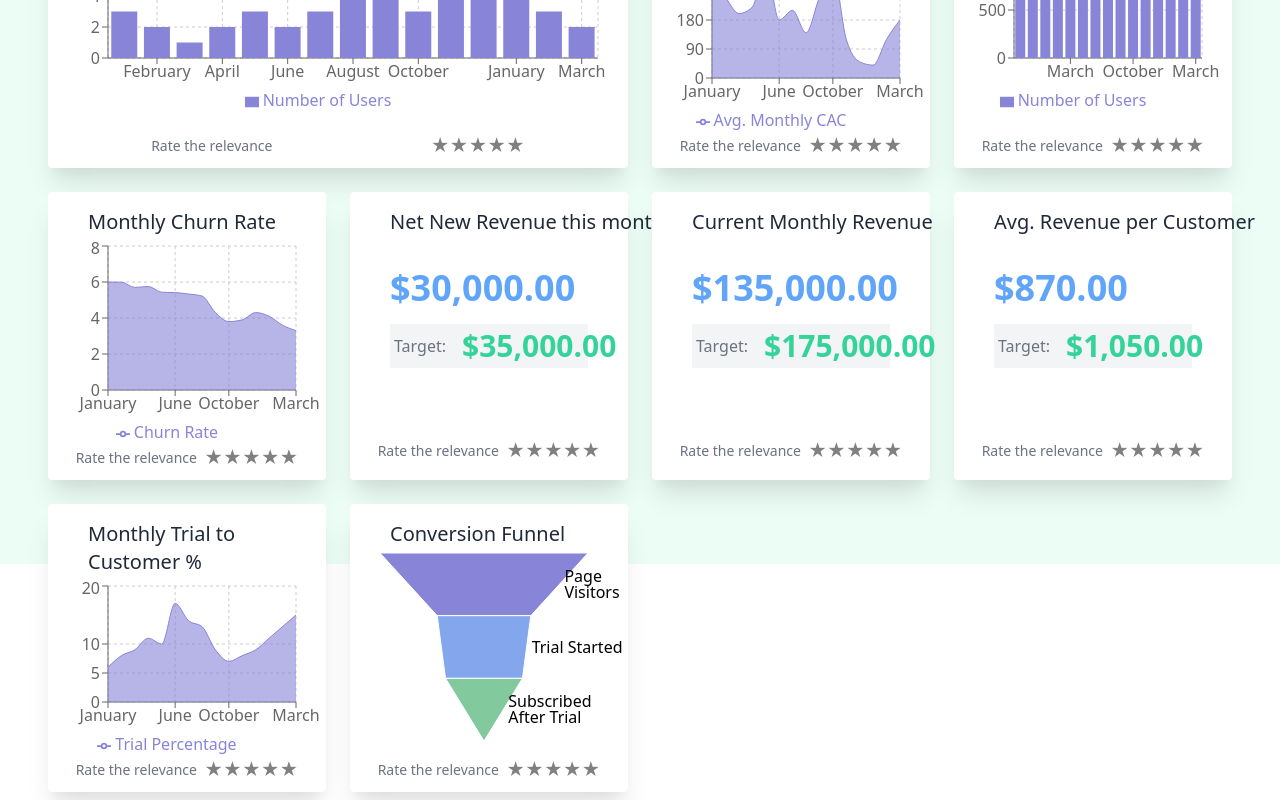
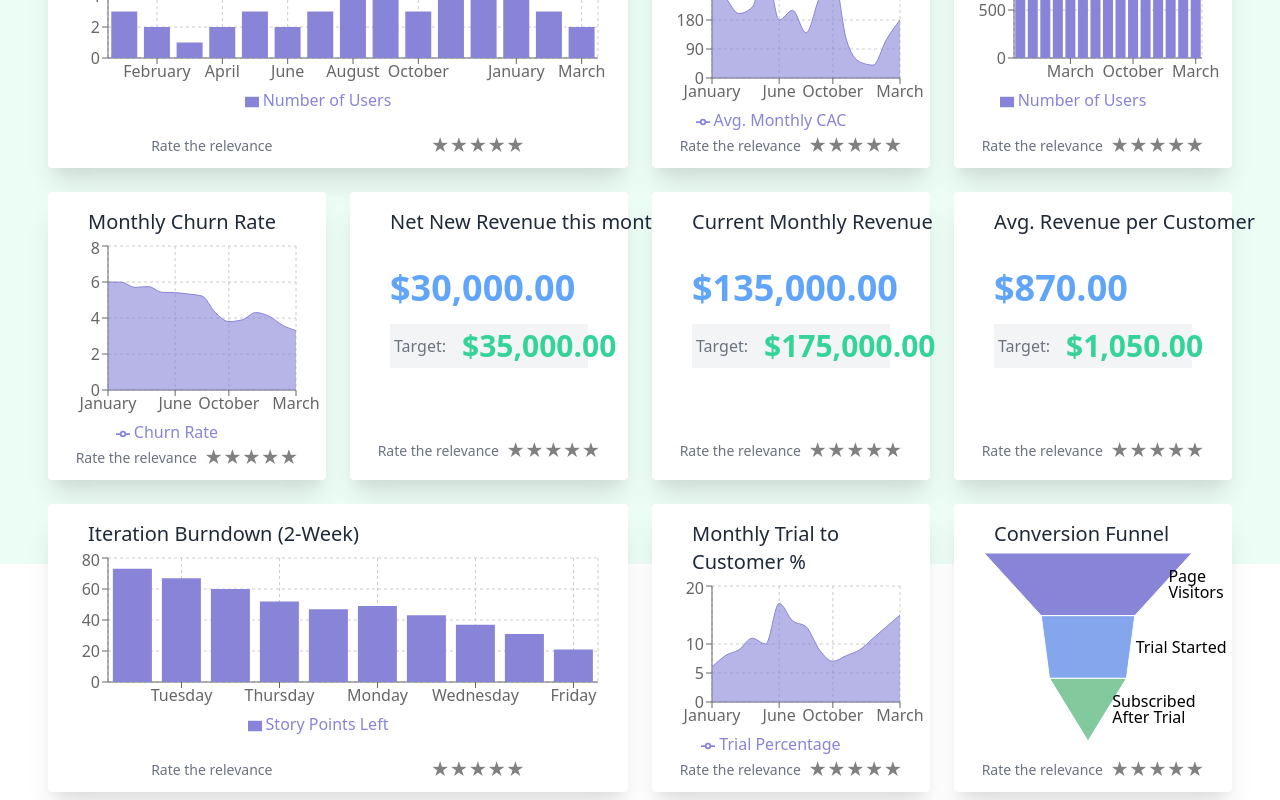
Before and after one commit to d11r/bsc-thesis, a React (Create React App) app: page / in a window 1280 px wide. Shown: the part 236-1036 px from the top of the page. Built offline with nearby package versions, Linux system fonts and the light colour scheme.

Commit message:
feat: iteration burndown 2 cols

```diff
--- a/src/components/Metric.js
+++ b/src/components/Metric.js
@@ -26,6 +26,7 @@ import {
   avgRevPerCustomer,
   trialConversion,
   funnelConversion,
+  iterationBurndown,
 } from '../config'
 import {metrics} from '../constants'
 
@@ -309,6 +310,38 @@ export default function Metric({kpi}) {
         </div>
       )
 
+    case metrics.iterationBurndown:
+      return (
+        <div className="w-full h-full flex flex-col">
+          <span className="text-gray-800 text-xl ml-10">
+            Iteration Burndown (2-Week)
+          </span>
+          <ResponsiveContainer>
+            <BarChart
+              data={iterationBurndown.data}
+              margin={{
+                top: 10,
+                right: 30,
+                left: 0,
+                bottom: 20,
+              }}
+            >
+              <CartesianGrid strokeDasharray="3 3" />
+              <XAxis dataKey="day" />
+              <YAxis />
+              <Tooltip />
+              <Legend />
+              <Bar
+                dataKey="number"
+                fill={newAccountsPerMonth.opts.fillColor}
+                name="Story Points Left"
+              />
+            </BarChart>
+          </ResponsiveContainer>
+          <RatingFeedback />
+        </div>
+      )
+
     default:
       throw new Error('Invalid kpi prop.')
   }
--- a/src/components/MetricsView.js
+++ b/src/components/MetricsView.js
@@ -48,6 +48,10 @@ export default function MetricsView() {
             <Metric kpi={metrics.avgRevenuePerCustomer}></Metric>
           </Card>
 
+          <Card className="m-2 col-span-2">
+            <Metric kpi={metrics.iterationBurndown}></Metric>
+          </Card>
+
           <Card className="m-2">
             <Metric kpi={metrics.conversionPercentage}></Metric>
           </Card>
--- a/src/config.js
+++ b/src/config.js
@@ -387,3 +387,48 @@ export const funnelConversion = {
     },
   ],
 }
+
+export const iterationBurndown = {
+  data: [
+    {
+      day: 'Monday',
+      number: 73,
+    },
+    {
+      day: 'Tuesday',
+      number: 67,
+    },
+    {
+      day: 'Wednesday',
+      number: 60,
+    },
+    {
+      day: 'Thursday',
+      number: 52,
+    },
+    {
+      day: 'Friday',
+      number: 47,
+    },
+    {
+      day: 'Monday',
+      number: 49,
+    },
+    {
+      day: 'Tuesday',
+      number: 43,
+    },
+    {
+      day: 'Wednesday',
+      number: 37,
+    },
+    {
+      day: 'Thursday',
+      number: 31,
+    },
+    {
+      day: 'Friday',
+      number: 21,
+    },
+  ],
+}
--- a/src/constants.js
+++ b/src/constants.js
@@ -8,4 +8,5 @@ export const metrics = {
   avgRevenuePerCustomer: 'avg-revenue-per-customer',
   conversionPercentage: 'conversion-percentage',
   conversionFunnel: 'conversion-funnel',
+  iterationBurndown: 'iteration-burndown',
 }
```
